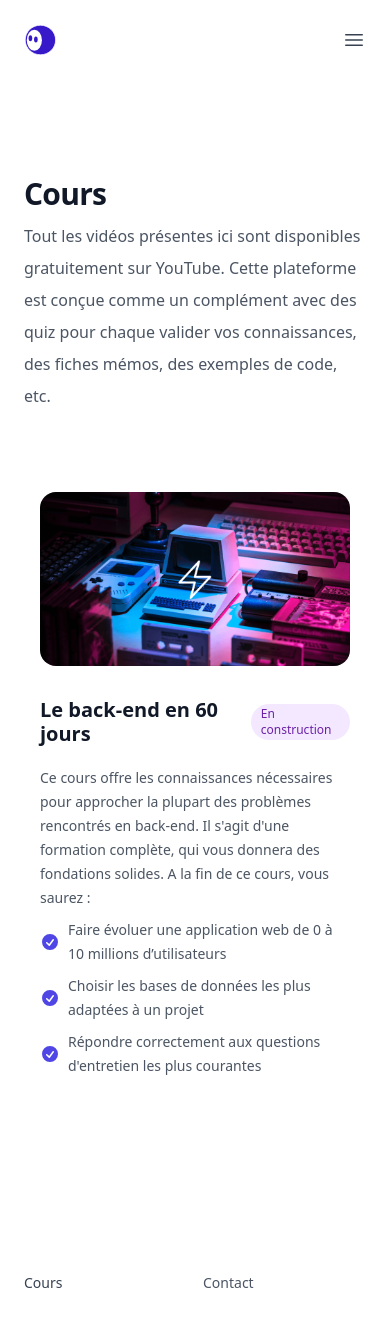
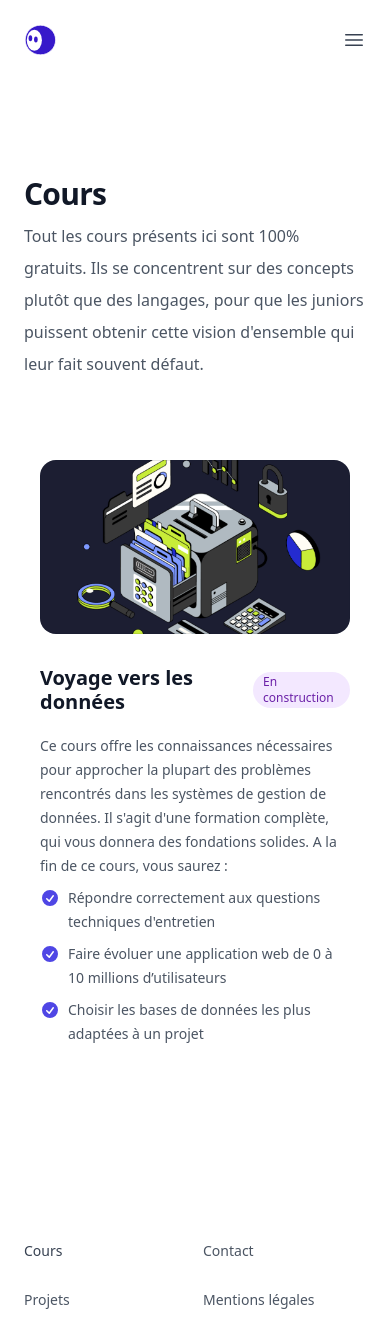
Before and after one commit to quentinchaignaud/quentinchaignaud.com, a SvelteKit app: page /cours in a window 390 px wide. Shown: the top 1324 px of the page. Built offline with nearby package versions, Linux system fonts and the light colour scheme; a web font is replaced by a local one.

Commit message:
:bento: update files

```diff
--- a/src/components/footer.svelte
+++ b/src/components/footer.svelte
@@ -30,7 +30,7 @@
           </svg>
         </a>
 
-        <a href="https://github.com/QuentinJs1" rel="noreferrer" target="_blank" class="text-gray-400 hover:text-gray-500 dark:text-gray-300 dark:hover:text-white">
+        <a href="https://github.com/quentinchaignaud" rel="noreferrer" target="_blank" class="text-gray-400 hover:text-gray-500 dark:text-gray-300 dark:hover:text-white">
           <span class="sr-only">GitHub</span>
           <svg class="h-6 w-6" fill="currentColor" viewBox="0 0 24 24" aria-hidden="true">
             <path fill-rule="evenodd" d="M12 2C6.477 2 2 6.484 2 12.017c0 4.425 2.865 8.18 6.839 9.504.5.092.682-.217.682-.483 0-.237-.008-.868-.013-1.703-2.782.605-3.369-1.343-3.369-1.343-.454-1.158-1.11-1.466-1.11-1.466-.908-.62.069-.608.069-.608 1.003.07 1.531 1.032 1.531 1.032.892 1.53 2.341 1.088 2.91.832.092-.647.35-1.088.636-1.338-2.22-.253-4.555-1.113-4.555-4.951 0-1.093.39-1.988 1.029-2.688-.103-.253-.446-1.272.098-2.65 0 0 .84-.27 2.75 1.026A9.564 9.564 0 0112 6.844c.85.004 1.705.115 2.504.337 1.909-1.296 2.747-1.027 2.747-1.027.546 1.379.202 2.398.1 2.651.64.7 1.028 1.595 1.028 2.688 0 3.848-2.339 4.695-4.566 4.943.359.309.678.92.678 1.855 0 1.338-.012 2.419-.012 2.747 0 .268.18.58.688.482A10.019 10.019 0 0022 12.017C22 6.484 17.522 2 12 2z" clip-rule="evenodd" />
--- a/src/components/navbar.svelte
+++ b/src/components/navbar.svelte
@@ -73,19 +73,19 @@
             <div class="p-4">
               <div class="group relative flex gap-x-6 rounded-lg p-4 text-sm leading-6 hover:bg-gray-50 dark:hover:bg-gray-700">
                 <div class="mt-1 flex h-11 w-11 flex-none items-center justify-center rounded-lg bg-gray-50 group-hover:bg-white dark:bg-gray-700 dark:group-hover:bg-indigo-500">
-                  <svg class="h-6 w-6 text-gray-600 group-hover:text-indigo-600 dark:text-white dark:group-hover:text-white" fill="none" viewBox="0 0 24 24" stroke-width="1.5" stroke="currentColor" aria-hidden="true">
-                    <path stroke-linecap="round" stroke-linejoin="round" d="M3.75 13.5l10.5-11.25L12 10.5h8.25L9.75 21.75 12 13.5H3.75z" />
+                  <svg class="h-6 w-6 text-gray-600 group-hover:text-indigo-600 dark:text-white dark:group-hover:text-white" xmlns="http://www.w3.org/2000/svg" fill="none" viewBox="0 0 24 24" stroke-width="1.5" stroke="currentColor">
+                    <path stroke-linecap="round" stroke-linejoin="round" d="M20.25 6.375c0 2.278-3.694 4.125-8.25 4.125S3.75 8.653 3.75 6.375m16.5 0c0-2.278-3.694-4.125-8.25-4.125S3.75 4.097 3.75 6.375m16.5 0v11.25c0 2.278-3.694 4.125-8.25 4.125s-8.25-1.847-8.25-4.125V6.375m16.5 0v3.75m-16.5-3.75v3.75m16.5 0v3.75C20.25 16.153 16.556 18 12 18s-8.25-1.847-8.25-4.125v-3.75m16.5 0c0 2.278-3.694 4.125-8.25 4.125s-8.25-1.847-8.25-4.125" />
                   </svg>
                 </div>
                 <div class="flex-auto">
                     <div class="flex justify-between">
-                        <a on:click={() => (showCourses = !showCourses) } href="/cours/comprendre-le-backend-en-60-jours" class="block font-semibold text-gray-900 dark:text-white">
-                            Le backend en 60 jours
+                        <a on:click={() => (showCourses = !showCourses) } href="/cours/voyage-vers-les-donnees" class="block font-semibold text-gray-900 dark:text-white">
+                            Voyage vers les données
                             <span class="absolute inset-0"></span>
                           </a>
                           <span class="inline-flex items-center rounded-full bg-purple-100 px-2.5 py-0.5 text-xs font-medium text-purple-800 dark:text-indigo-400 dark:bg-indigo-500/10 dark:ring-1 dark:ring-inset dark:ring-indigo-500/20">En construction</span>
                     </div>
-                  <p class="mt-1 text-gray-600 dark:text-gray-300">Connaissances nécessaires pour approcher la plupart des problèmes back-end.</p>
+                  <p class="mt-1 text-gray-600 dark:text-gray-300">Toutes les connaissances nécessaires pour comprendre les bases de données.</p>
                 </div>
               </div>
             </div>
@@ -185,8 +185,8 @@
                 </button>
                 {#if showCoursesMobile}
                 <div class="mt-2 space-y-2" id="disclosure-1">
-                  <a on:click={() => (showMenuMobile = !showMenuMobile) } href="/cours/comprendre-le-backend-en-60-jours" class="flex justify-between items-center rounded-lg hover:bg-gray-50 dark:text-white dark:hover:bg-gray-800">
-                    <p class="block rounded-lg py-2 pl-6 pr-3 text-sm font-semibold leading-7 text-gray-900 dark:text-gray-200">Le backend en 60 jours</p>
+                  <a on:click={() => (showMenuMobile = !showMenuMobile) } href="/cours/voyage-vers-les-donnees" class="flex justify-between items-center rounded-lg hover:bg-gray-50 dark:text-white dark:hover:bg-gray-800">
+                    <p class="block rounded-lg py-2 pl-6 pr-3 text-sm font-semibold leading-7 text-gray-900 dark:text-gray-200">Voyage vers les données</p>
                     <span class="inline-flex items-center rounded-full bg-purple-100 mr-4 px-2.5 py-0.5 text-xs font-medium text-purple-800 dark:text-indigo-400 dark:bg-indigo-500/10 dark:ring-1 dark:ring-inset dark:ring-indigo-500/20">En construction</span>
                   </a>
                 </div>
--- a/src/routes/cours/+page.svelte
+++ b/src/routes/cours/+page.svelte
@@ -1,5 +1,5 @@
 <script lang="ts">
-  import imgComputer from '$lib/images/computer.png';
+  import imgData from '$lib/images/data.png';
 </script>
 
 <svelte:head>
@@ -21,45 +21,45 @@
     <div class="mx-auto max-w-7xl px-6 lg:px-8">
       <div class="mx-auto max-w-2xl lg:max-w-4xl">
         <h2 class="text-3xl font-bold tracking-tight text-gray-900 sm:text-4xl dark:text-white">Cours</h2>
-        <p class="mt-2 text-base leading-8 text-gray-600 dark:text-gray-300">Tout les vidéos présentes ici sont disponibles gratuitement sur YouTube. Cette plateforme est conçue comme un complément avec des quiz pour chaque valider vos connaissances, des fiches mémos, des exemples de code, etc.</p>
+        <p class="mt-2 text-base leading-8 text-gray-600 dark:text-gray-300">Tout les cours présents ici sont 100% gratuits. Ils se concentrent sur des concepts plutôt que des langages, pour que les juniors puissent obtenir cette vision d'ensemble qui leur fait souvent défaut.</p>
         <div class="mt-16 space-y-20 lg:mt-20 lg:space-y-20">
           <article class="relative isolate flex flex-col gap-8 lg:flex-row lg:hover:bg-gray-100 p-4 rounded-xl hover:cursor-pointer dark:lg:hover:bg-gray-800">
             <div class="relative aspect-[16/9] sm:aspect-[2/1] lg:aspect-square lg:w-64 lg:shrink-0">
-              <img src={imgComputer} alt="Vieil ordinateur IBM et du matos autour, ambiance rétro des années 80 avec néon, et une icône d'éclair blanc au centre." class="absolute inset-0 h-full w-full rounded-2xl bg-gray-50 object-cover">
+              <img src={imgData} alt="Vieil ordinateur IBM et du matos autour, ambiance rétro des années 80 avec néon, et une icône d'éclair blanc au centre." class="absolute inset-0 h-full w-full rounded-2xl bg-gray-50 object-cover">
               <div class="absolute inset-0 rounded-2xl ring-1 ring-inset ring-gray-900/10"></div>
             </div>
             <div>
               <div class="group relative max-w-xl">
                 <div class="lg:mt-3 flex items-center justify-between">
                     <h3 class="text-xl font-semibold leading-6 text-gray-900 dark:text-white">
-                      <a href="/cours/comprendre-le-backend-en-60-jours">
+                      <a href="/cours/voyage-vers-les-donnees">
                         <span class="absolute inset-0"></span>
-                        Le back-end en 60 jours
+                        Voyage vers les données
                       </a>
                     </h3>
                     <span class="inline-flex items-center rounded-full bg-purple-100 px-2.5 py-0.5 text-xs font-medium text-purple-800 dark:text-indigo-400 dark:bg-indigo-500/10 dark:ring-1 dark:ring-inset dark:ring-indigo-500/20">En construction</span>
                 </div>
                 <div class="mt-5 text-sm leading-6 text-gray-600 dark:text-gray-300">
-                  Ce cours offre les connaissances nécessaires pour approcher la plupart des problèmes rencontrés en back-end. Il s'agit d'une formation complète, qui vous donnera des fondations solides.
+                  Ce cours offre les connaissances nécessaires pour approcher la plupart des problèmes rencontrés dans les systèmes de gestion de données. Il s'agit d'une formation complète, qui vous donnera des fondations solides.
                   A la fin de ce cours, vous saurez :
                     <ul class="mt-2 max-w-xl space-y-2">
-                        <li class="flex gap-x-2 items-center">
-                          <svg class="h-5 w-5 flex-none text-indigo-600" viewBox="0 0 20 20" fill="currentColor" aria-hidden="true">
+                      <li class="flex gap-x-2 justify-start">
+                        <svg class="mt-0.5 h-5 w-5 flex-none text-indigo-600" viewBox="0 0 20 20" fill="currentColor" aria-hidden="true">
+                          <path fill-rule="evenodd" d="M10 18a8 8 0 100-16 8 8 0 000 16zm3.857-9.809a.75.75 0 00-1.214-.882l-3.483 4.79-1.88-1.88a.75.75 0 10-1.06 1.061l2.5 2.5a.75.75 0 001.137-.089l4-5.5z" clip-rule="evenodd" />
+                        </svg>
+                        <span>Répondre correctement aux questions techniques d'entretien</span>
+                      </li>
+                        <li class="flex gap-x-2 justify-start">
+                          <svg class="mt-0.5 h-5 w-5 flex-none text-indigo-600" viewBox="0 0 20 20" fill="currentColor" aria-hidden="true">
                             <path fill-rule="evenodd" d="M10 18a8 8 0 100-16 8 8 0 000 16zm3.857-9.809a.75.75 0 00-1.214-.882l-3.483 4.79-1.88-1.88a.75.75 0 10-1.06 1.061l2.5 2.5a.75.75 0 001.137-.089l4-5.5z" clip-rule="evenodd" />
                           </svg>
                           <span>Faire évoluer une application web de 0 à 10 millions d’utilisateurs</span>
                         </li>
-                        <li class="flex gap-x-2 items-center">
-                          <svg class="h-5 w-5 flex-none text-indigo-600" viewBox="0 0 20 20" fill="currentColor" aria-hidden="true">
+                        <li class="flex gap-x-2 justify-start">
+                          <svg class="mt-0.5 h-5 w-5 flex-none text-indigo-600" viewBox="0 0 20 20" fill="currentColor" aria-hidden="true">
                             <path fill-rule="evenodd" d="M10 18a8 8 0 100-16 8 8 0 000 16zm3.857-9.809a.75.75 0 00-1.214-.882l-3.483 4.79-1.88-1.88a.75.75 0 10-1.06 1.061l2.5 2.5a.75.75 0 001.137-.089l4-5.5z" clip-rule="evenodd" />
                           </svg>
                           <span>Choisir les bases de données les plus adaptées à un projet</span>
-                        </li>
-                        <li class="flex gap-x-2 items-center">
-                          <svg class="h-5 w-5 flex-none text-indigo-600" viewBox="0 0 20 20" fill="currentColor" aria-hidden="true">
-                            <path fill-rule="evenodd" d="M10 18a8 8 0 100-16 8 8 0 000 16zm3.857-9.809a.75.75 0 00-1.214-.882l-3.483 4.79-1.88-1.88a.75.75 0 10-1.06 1.061l2.5 2.5a.75.75 0 001.137-.089l4-5.5z" clip-rule="evenodd" />
-                          </svg>
-                          <span>Répondre correctement aux questions d'entretien les plus courantes</span>
                         </li>
                     </ul>
                 </div>
--- a/src/routes/cours/comprendre-le-backend-en-60-jours/+page.svelte
+++ b/src/routes/cours/voyage-vers-les-donnees/+page.svelte
@@ -20,8 +20,8 @@
 <section>
     <div class="py-24 px-6 sm:py-32 lg:px-8">
         <div class="mx-auto max-w-2xl text-center">
-            <p class="text-base font-semibold leading-7 text-indigo-600 dark:text-indigo-400">System Design</p>
-            <h2 class="mt-2 text-4xl font-bold tracking-tight text-gray-900 sm:text-6xl dark:text-white">Comprendre le backend en 60 jours</h2>
+            <p class="text-base font-semibold leading-7 text-indigo-600 dark:text-indigo-400">Fondamentaux de la data</p>
+            <h2 class="mt-2 text-4xl font-bold tracking-tight text-gray-900 sm:text-6xl dark:text-white">Voyage vers les données</h2>
             <p class="mt-8 leading-8 text-gray-600 dark:text-gray-300 text-center">
               🏗️ En construction, des news bientôt ! 🏗️
             </p>
```
Also changed, not shown: src/lib/images/computer.png (deleted), src/lib/images/data.png (added).
